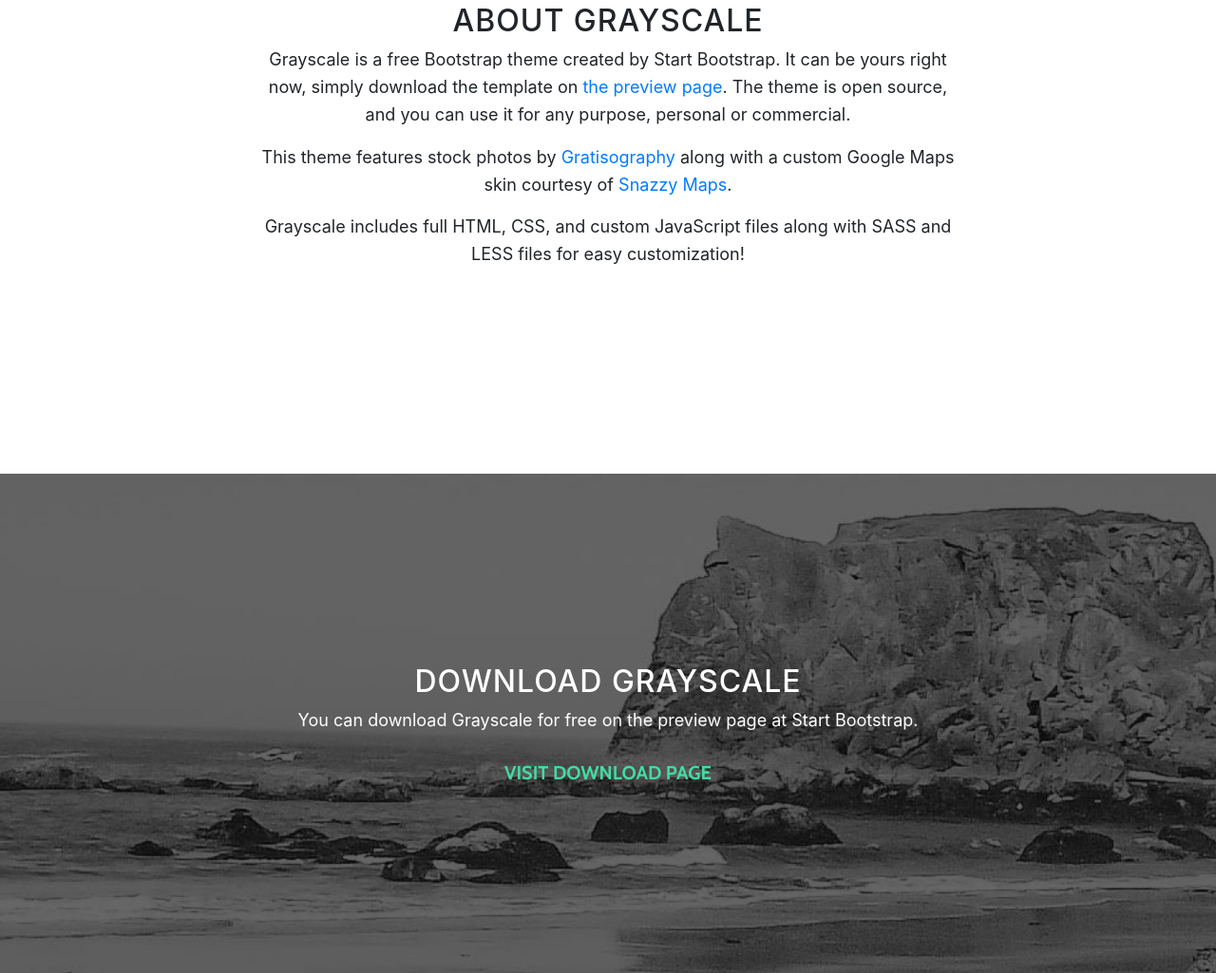
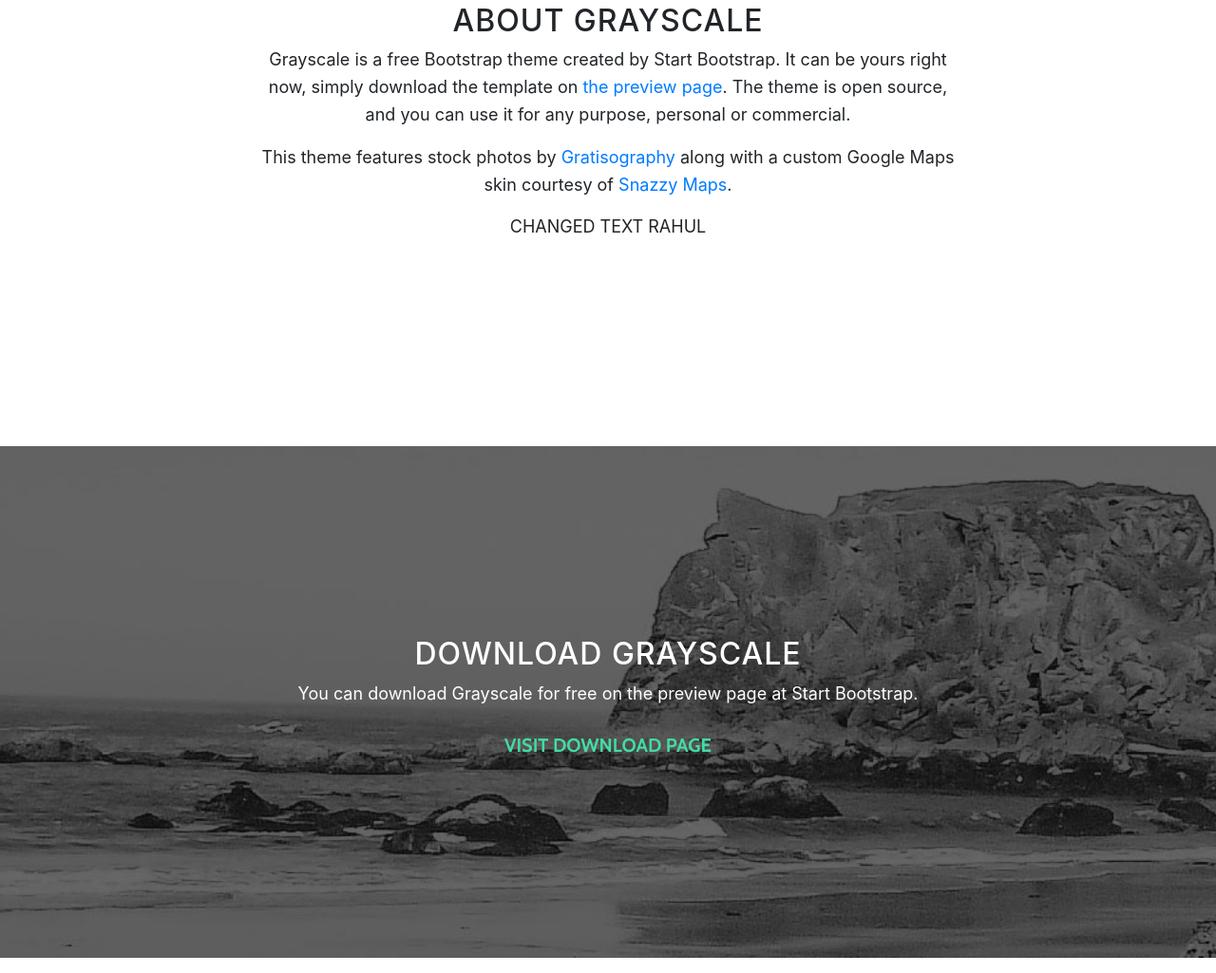
Before and after one commit to rahulKavalus/newPro, a website with bundled scripts: page index.html in a window 1280 px wide. Shown: the part 997-2022 px from the top of the page at 95% size. Built offline with nearby package versions, Linux system fonts and the light colour scheme.

Commit message:
text changed by me

```diff
--- a/index.html
+++ b/index.html
@@ -79,7 +79,7 @@
               <a href="http://gratisography.com/">Gratisography</a>
               along with a custom Google Maps skin courtesy of
               <a href="http://snazzymaps.com/">Snazzy Maps</a>.</p>
-            <p>Grayscale includes full HTML, CSS, and custom JavaScript files along with SASS and LESS files for easy customization!</p>
+            <p>CHANGED TEXT RAHUL</p>
           </div>
         </div>
       </div>
```
